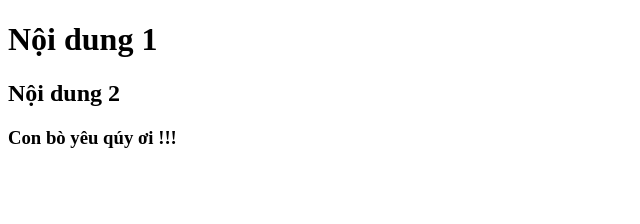
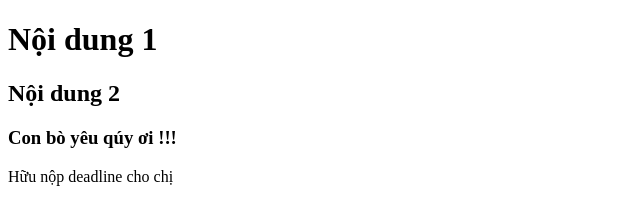
Before and after one commit to HuuNguyenkK12/repoTest, a plain HTML site: page index.html in a window 1280 px wide. Shown: the whole page, without its empty margins (0-640 px from the left). Drawn offline with Linux system fonts and the light colour scheme.

Commit message:
edit index by Xuan

```diff
--- a/index.html
+++ b/index.html
@@ -10,5 +10,6 @@
     <h1>Nội dung 1</h1>
     <h2>Nội dung 2</h2>
     <h3>Con bò yêu qúy ơi !!!</h3>
+    <p>Hữu nộp deadline cho chị</p>
 </body>
 </html>
```
